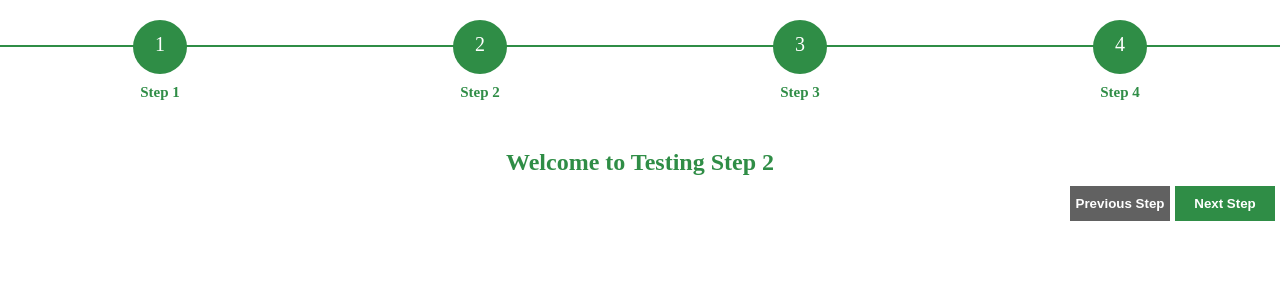
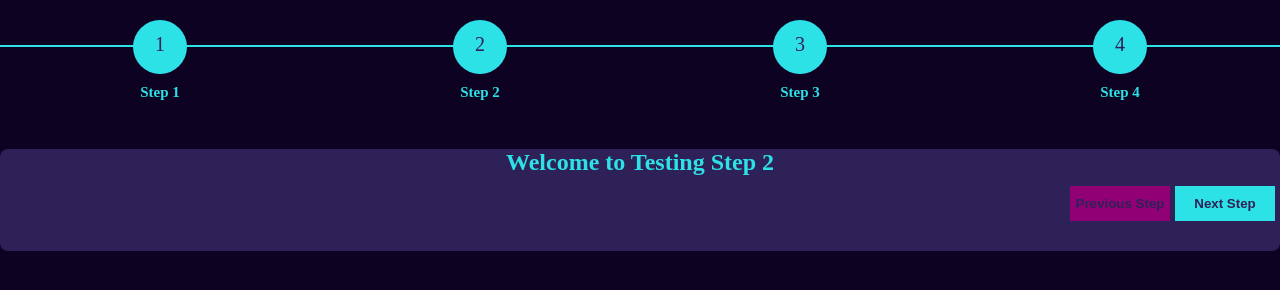
Before and after one commit to ShineeFox/MultiStepProgBar, a plain HTML site: page index.html in a window 1280 px wide. Both pictures are taken after a click on the button "Next Step". Drawn offline with nearby package versions, Linux system fonts and the light colour scheme.

Commit message:
Final CSS
Custom CSS Colors added

```diff
--- a/index.css
+++ b/index.css
@@ -5,10 +5,11 @@
 
 html {
     height: 100%;
+    background-color: #0d0221;
 }
 
 h2 {
-    color: #2F8D46;
+    color: #2de2e6;
 }
 
 #form {
@@ -18,7 +19,7 @@ h2 {
 }
 
 #form fieldset {
-    background: white;
+    background: #2e2157;
     border: 0 none;
     border-radius: 0.5rem;
     box-sizing: border-box;
@@ -39,7 +40,7 @@ h2 {
 #form .previous-step, .next-step {
     width: 100px;
     font-weight: bold;
-    color: white;
+    color: #2e2157;
     border: 0 none;
     border-radius: 0px;
     cursor: pointer;
@@ -49,31 +50,31 @@ h2 {
 }
 
 .form, .previous-step {
-    background: #616161;
+    background: #920075;
 }
 
 .form, .next-step {
-    background: #2F8D46;
+    background: #2de2e6;
 }
 
 #form .previous-step:hover,
 #form .previous-step:focus {
-    background-color: #2F8D46;
+    background-color: #2de2e6;
 }
 
 .text {
-    color: #2F8D46;
+    color: #2de2e6;
     font-weight: normal;
 }
 
 #progressbar {
     margin-bottom: 30px;
     overflow: hidden;
-    color: lightgray;
+    color: #920075;
 }
 
 #progressbar .active {
-    color: #2F8D46;
+    color: #2de2e6;
 }
 
 #progressbar li {
@@ -107,8 +108,8 @@ h2 {
     line-height: 45px;
     display: block;
     font-size: 20px;
-    color: #ffffff;
-    background: lightgray;
+    color: #2e2157;
+    background: #920075;
     border-radius: 50%;
     margin: 0 auto 10px auto;
     padding: 2px;
@@ -118,7 +119,7 @@ h2 {
     content: "";
     width: 100%;
     height: 2px;
-    background: lightgray;
+    background: #540d6e;
     position: absolute;
     left: 0;
     top: 25px;
@@ -127,7 +128,7 @@ h2 {
 
 #progressbar li.active:before,
 #progressbar li.active:after {
-    background: #2F8D46;
+    background: #2de2e6;
 }
 
 .progress {
@@ -135,5 +136,5 @@ h2 {
 }
 
 .progress-bar {
-    background-color: #2F8D46;
+    background-color: #2de2e6;
 }
```
